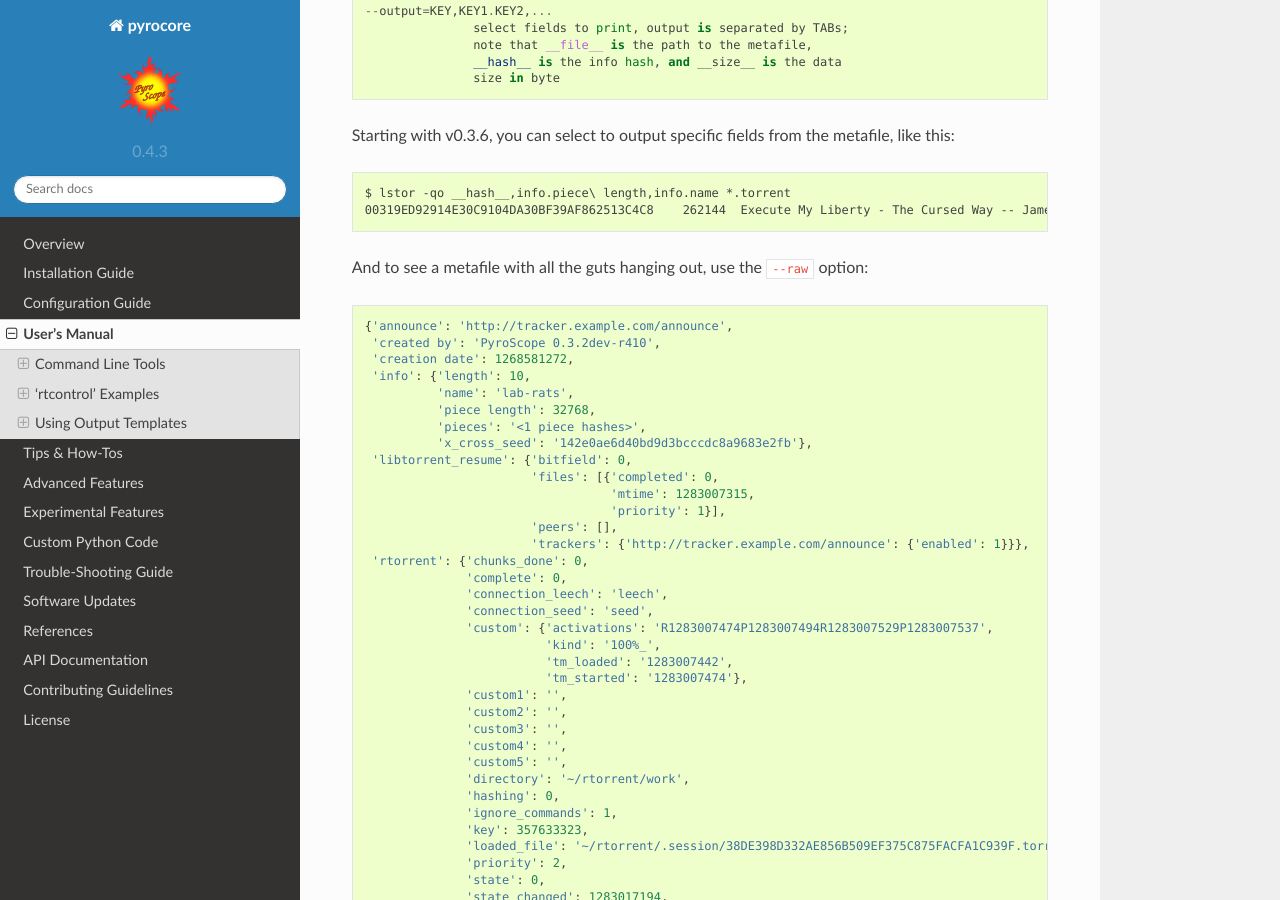
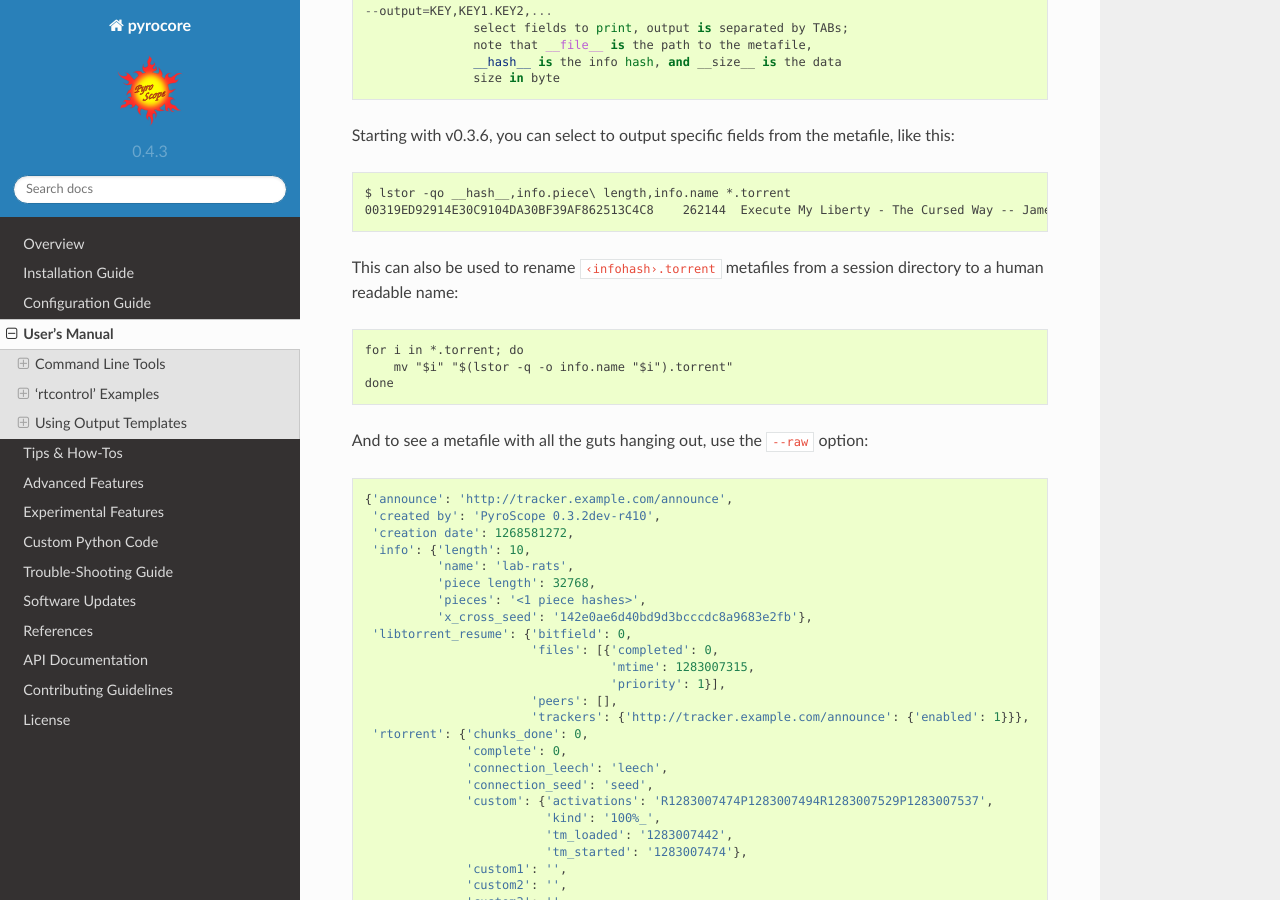
Before and after one commit to pyroscope/pyrocore, a Sphinx documentation site: the page built from docs/usage.rst, in a window 1280 px wide and 900 px high, scrolled down 3856 px. Built offline with Sphinx 7.4.7 and the Read the Docs theme 2.0.0, drawn with Linux system fonts in a browser that asks for light colours.

Commit message:
lstor example: rename ‹infohash›.torrent metafiles

```diff
--- a/docs/usage-cli-tools.rst
+++ b/docs/usage-cli-tools.rst
@@ -192,6 +192,12 @@ metafile, like this::
 
     $ lstor -qo __hash__,info.piece\ length,info.name *.torrent
     00319ED92914E30C9104DA30BF39AF862513C4C8	262144	Execute My Liberty - The Cursed Way -- Jamendo - OGG Vorbis q7 - 2010.07.29 [www.jamendo.com]
+
+This can also be used to rename ``‹infohash›.torrent`` metafiles from a session directory to a human readable name::
+
+    for i in *.torrent; do
+        mv "$i" "$(lstor -q -o info.name "$i").torrent"
+    done
 
 And to see a metafile with all the guts hanging out, use the ``--raw``
 option::
```
